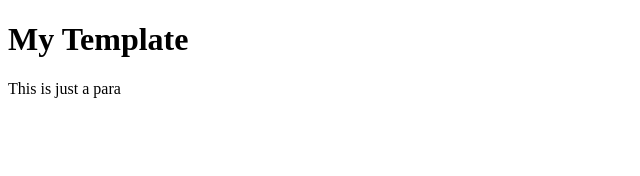
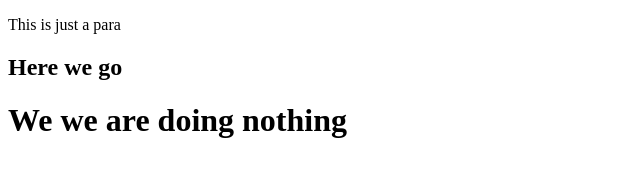
Before and after one commit to iam-gauravjha/test, a plain HTML site: page index.html in a window 1280 px wide. Shown: the whole page, without its empty margins (0-640 px from the left). Drawn offline with Linux system fonts and the light colour scheme.

Commit message:
Other some changed

```diff
--- a/index.html
+++ b/index.html
@@ -6,7 +6,10 @@
     <title>Document</title>
 </head>
 <body>
-    <h1>My Template</h1>
+
     <p>This is just a para</p>
+
+    <h2>Here we go</h2>
+    <h1>We we are doing nothing</h1>
 </body>
 </html>
```
